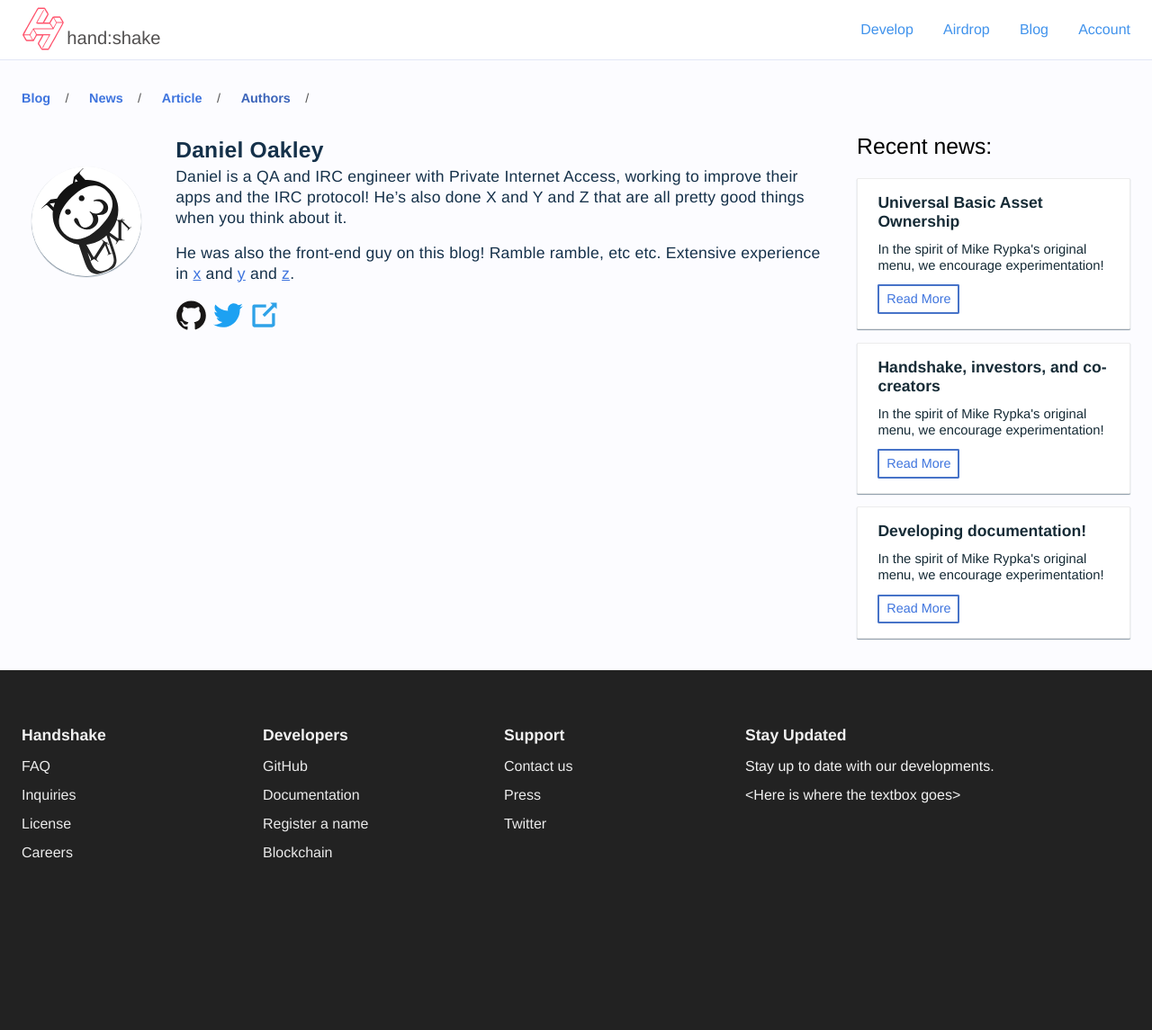
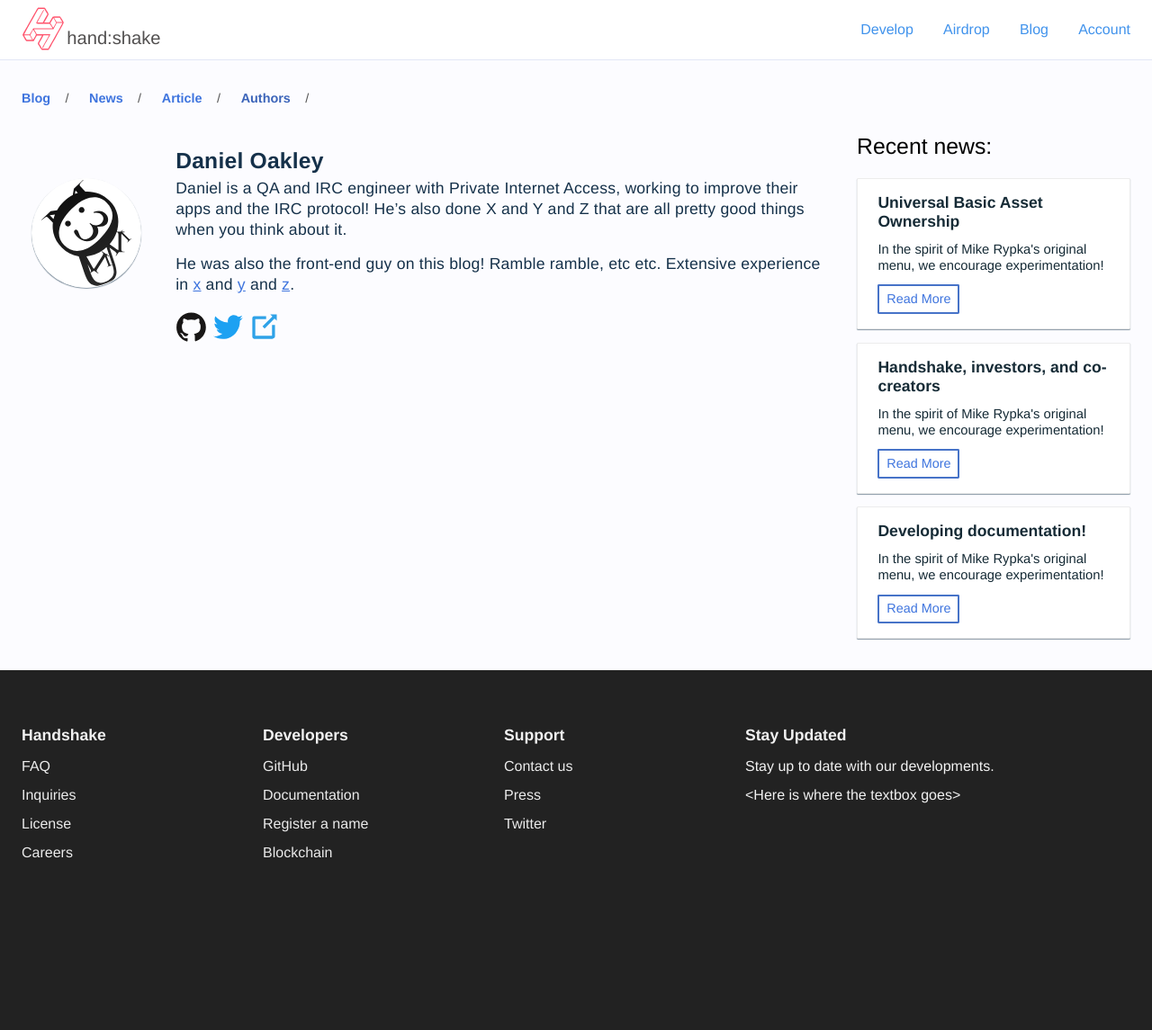
Before and after one commit to pkrasam/blog, a Jekyll site: the page built from authors.html, in a window 1280 px wide. Shown: the whole page at 90% size. Built offline with Jekyll 4.4.1, drawn with Linux system fonts in a browser that asks for light colours; comment, search, counter and statistics services are not loaded.

Commit message:
authors: Display multiple authors properly

```diff
--- a/css/style.sass
+++ b/css/style.sass
@@ -151,11 +151,14 @@
         h2
             font-size: 1.4em
             margin-bottom: 0.1em
+            margin-top: 0.5em
         .authorlinks
             display: block
             margin-top: 1em
             img.icon
                 height: 2em
+    &:not(:first-child) .content h2
+        margin-top: 1.6em
 
 .sidebar
     margin-left: 2em
```
